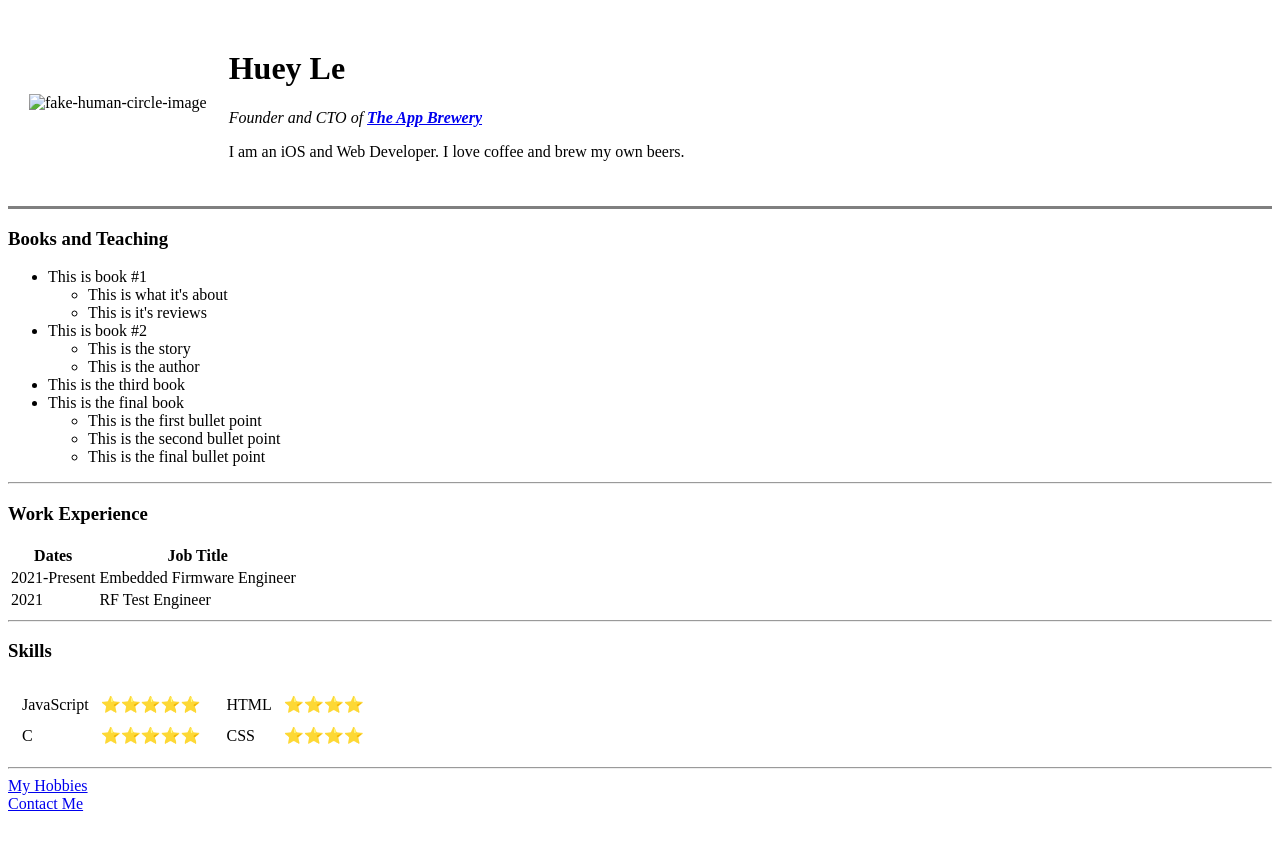
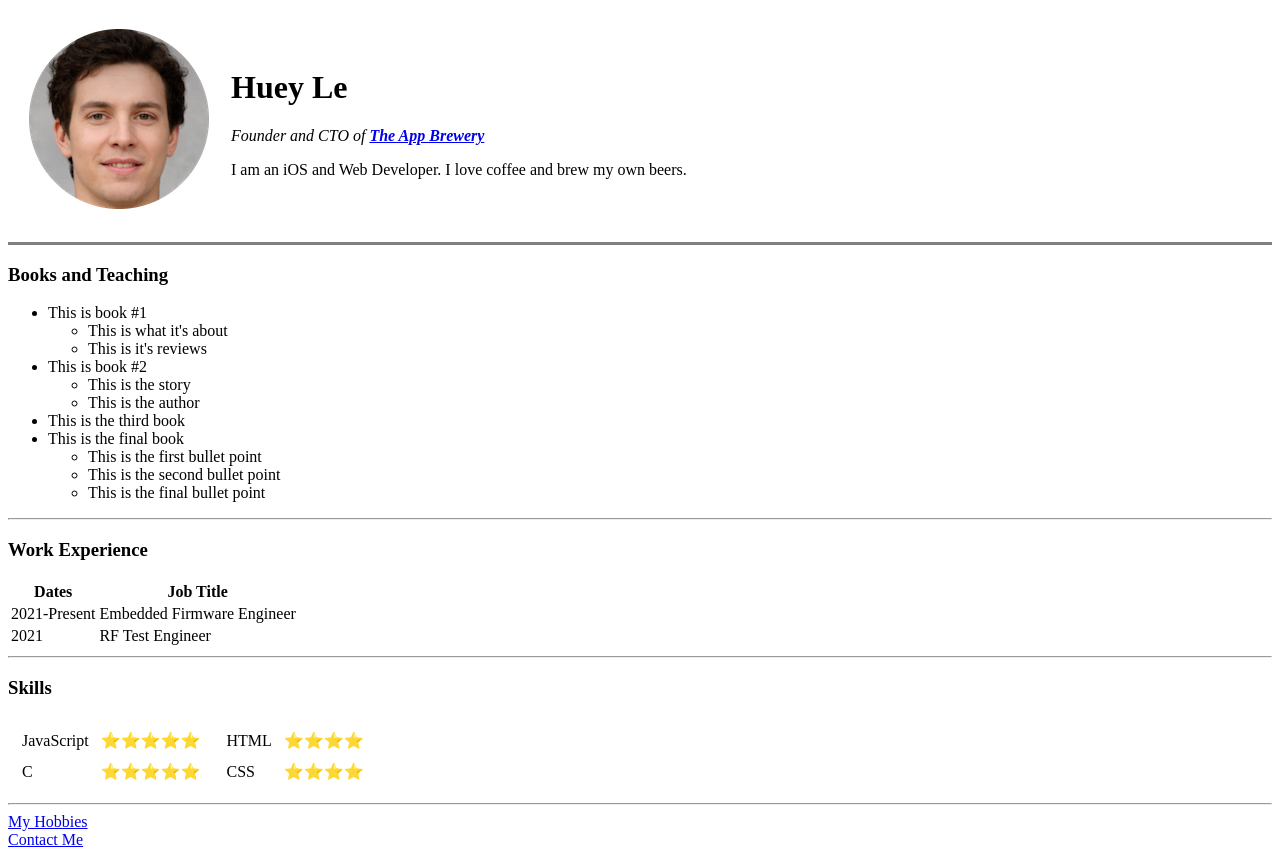
Before and after one commit to HueyHLe/cv, a plain HTML site: page index.html in a window 1280 px wide. Before the commit the page ends 821 px from the top, so only its background shows below. Drawn offline with Linux system fonts and the light colour scheme.

Commit message:
Update index.html

```diff
--- a/index.html
+++ b/index.html
@@ -10,7 +10,7 @@
       <tr>
         <td>
           <img
-            src="../HTML - PERSONAL SITE/images/fake-human-circle-img.png"
+            src="images/fake-human-circle-img.png"
             alt="fake-human-circle-image"
           />
         </td>
```
